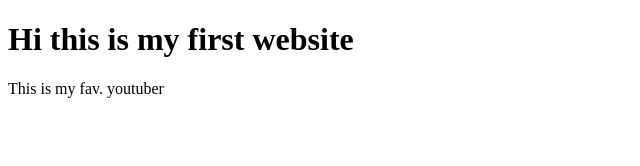
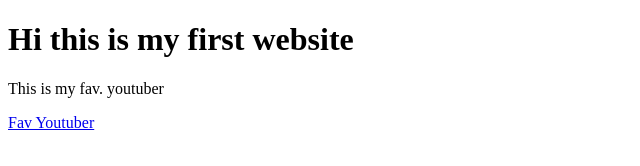
Before and after one commit to JWS18/JWS18.github.io, a plain HTML site: page index.html in a window 1280 px wide. Shown: the whole page, without its empty margins (0-640 px from the left). Drawn offline with Linux system fonts and the light colour scheme.

Commit message:
Update index.html

```diff
--- a/index.html
+++ b/index.html
@@ -4,6 +4,6 @@
 
 <h1>Hi this is my first website</h1>
 <p>This is my fav. youtuber</p>
-<a href="https://youtube.com">
+<a href="https://www.youtube.com/channel/UCYzPXprvl5Y-Sf0g4vX-m6g">Fav Youtuber</a>
 </body>
 </html>
```
